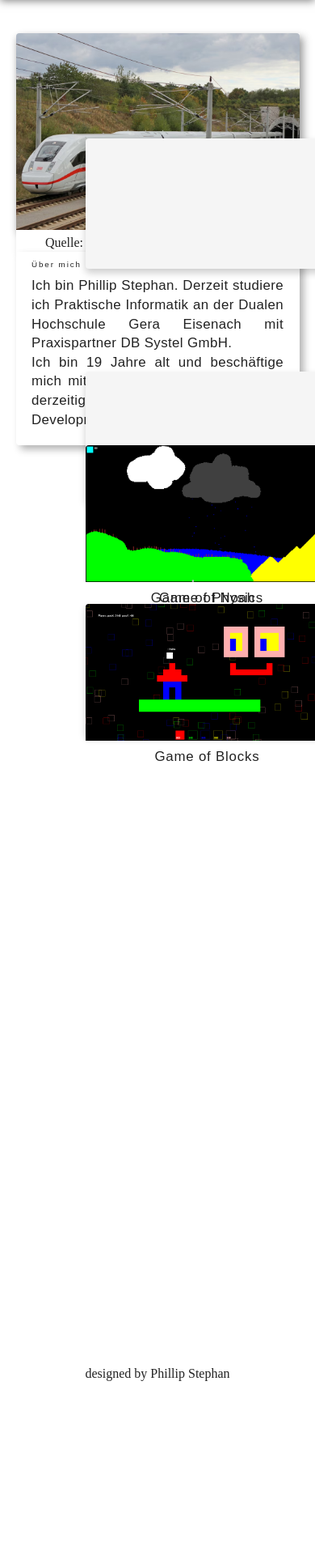
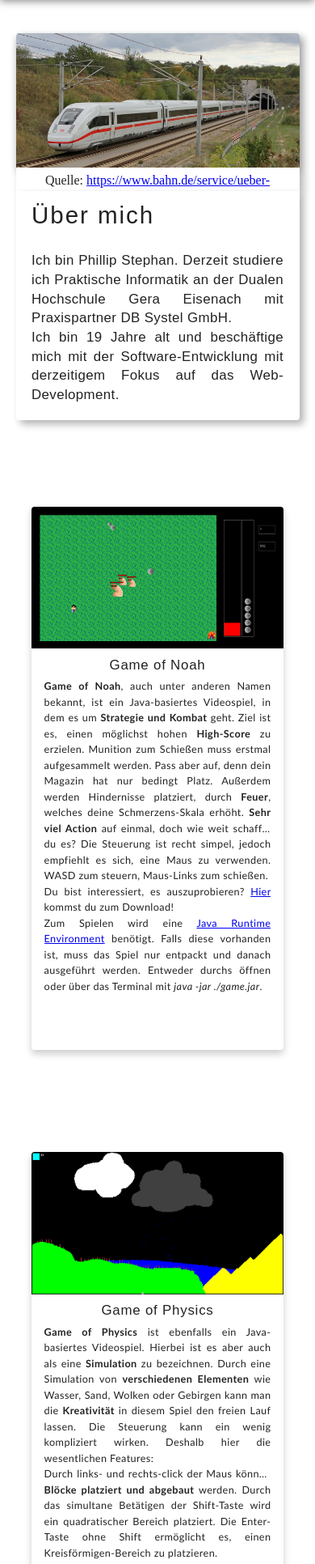
Before and after one commit to PhillipSteph/p-stephan.de, a website built with webpack: page index.html in a window 390 px wide. Shown: the part 68-2000 px from the top of the page at 81% size. Before the commit the page ends 1846 px from the top, so only its background shows below. Built offline with nearby package versions, Linux system fonts and the light colour scheme.

Commit message:
styling for mobile

```diff
--- a/css/index.css
+++ b/css/index.css
@@ -39,7 +39,7 @@ h1{
   float:left;
 }
 main{
-  height:calc(200vh);
+  height:auto;
   padding: calc(2vw);
   width:calc(90vw);
   margin-left:auto;
@@ -50,15 +50,22 @@ main{
 .reference{
   height: calc(12vh);
 }
+button.closethree{
+  background-color: transparent;
+  border-color: transparent;
+  display: none;
+}
 footer{
   height:calc(10vh);
   padding: calc(2vw);
-  width:calc(90vw);
+  box-sizing: border-box;
+  width:100%;
   margin-top: 5vh;
   margin-left:auto;
   margin-right:auto;
   background-color: #ffffff;
   text-align: center;
+  box-shadow: 0px 5px 10px rgba(0, 0, 0, 0.2);
 }
 body{
   margin: 0;
@@ -128,6 +135,7 @@ div.threeparts div.left{
   backdrop-filter: blur(0.7vw);
 }
 div.threeparts div.mid{
+  margin-top: 0;
   cursor:pointer;
   border-radius: calc(1vw);
   box-shadow: 0px 5px 10px rgba(0, 0, 0, 0.2);
@@ -166,7 +174,7 @@ div.threeparts div.right{
 }
 .text{
   width:90%;
-  height: 51%;
+  height: 52%;
   overflow:hidden;
   display: -webkit-box;
   -webkit-line-clamp: 10;
@@ -207,17 +215,17 @@ h2{
   }
   .imglefttextright{
     width:100%;
-    height:fit-content;
+    height:calc(40vh + 30vw);
   }
   .imgsquareleft{
     width:100%;
-    height:calc(32vh);
+    height:calc(50vw);
     float:left;
     box-shadow: 5px 5px 10px rgba(0, 0, 0, 0.3);
   }
   .textunderimage{
     padding-top: 5px;
-    height:10%;
+    height:15%;
     width: 100%;
     float:left;
     background-color: white;
@@ -225,7 +233,7 @@ h2{
   .imgsquareleft img{
     margin-bottom: 0;
     width: 100%; /* Adjust the width as needed */
-    height: 90%;/* Adjust the height as needed */
+    height: 85%;/* Adjust the height as needed */
     object-fit: cover;
     object-position: center;
     float: left;
@@ -250,7 +258,8 @@ h2{
     padding-top:1%;
     text-align: center;
     display: block;
-    width: calc(65vw);
+    width: calc(100vw);
+    height: fit-content;
     margin-bottom:5%;
   }
   h3{
@@ -259,36 +268,36 @@ h2{
     margin-bottom:calc(1.3vw);
   }
   h2{
-
+      font-size: calc(3.5vh);
   }
   div.threeparts div.left{
-    background-color: whitesmoke;
-    width:calc(77vw);
+    width:80%;
+    height: fit-content;
     left:5%;
     position:relative;
     padding-bottom:5%;
     transition:0.5s;
     margin-top:calc(15vh);
-    margin-left:10%;
+    margin-left:0%;
   }
   div.threeparts div.mid{
-    background-color: whitesmoke;
-    width:calc(77vw);
+    width:80%;
+    height: fit-content;
     left:5%;
     padding-bottom:5%;
     position:relative;
     transition:0.5s;
-    margin-left:10%;
+    margin-left:0%;
     margin-top:calc(15vh);
   }
   div.threeparts div.right{
-    background-color: whitesmoke;
-    width:calc(77vw);
+    width:80%;
+    height: fit-content;
     left:5%;
     padding-bottom:5%;
     position:relative;
     transition:0.5s;
-    margin-left:10%;
+    margin-left:0%;
     margin-top:calc(15vh);
   }
   .orgimg{
@@ -304,7 +313,7 @@ h2{
   }
   .text{
     width:90%;
-    height: 51%;
+    height: calc(52vh);
     overflow:hidden;
   }
   div.threeparts div.text{
--- a/css/style.css
+++ b/css/style.css
@@ -3,32 +3,7 @@ html {
   font-size: 1em;
   line-height: 1.4;
 }
-button{
-  padding:8px;
-  font-size: 16px;
-  background-color: #d6d6d6;
-  border-color: white;
-  border-radius:6px;
-  border-width:2px;
-  transition: 0.2s;
-  &.closethree{
-    display: none;
-    padding:8px;
-    border-radius: 0;
-    background-color: transparent;
-    border-color: transparent;
-    border-width: 0;
-    width: calc(2vw);
-    height: calc(2vw);
-    color: darkslategray;
-    transition: 0.2s;
-  }
-}
-button:hover{
-  background-color: #ececec;
-  border-color: white;
-  cursor:pointer;
-}
+
 ::-moz-selection {
   background: #b3d4fc;
   text-shadow: none;
--- a/index.html
+++ b/index.html
@@ -55,35 +55,57 @@
     <div class="threeparts" id="MAIN1">
       <div id="ml"></div>
       <div onclick="threeopen(1)" id="main1left" class="left">
-        <button class="closethree" id="closeleft">-</button>
+        <button class="closethree" id="closeleft"></button>
         <img rel="prefetch" class="orgimg"  id="thgimg1" src="img/noah.png">
         <h3>Game of Noah</h3>
         <div class="text">
           <p1>
-            Game of Noah, auch unter anderen Namen bekannt, ist ein Java-basiertes Videospiel, in dem es um Strategie und Kombat geht.
-            Ziel ist es, einen möglichst hohen High-Score zu erzielen. Wie weit schaffst du es? Die Steuerung ist recht simpel, jedoch empfiehlt es sich,
+            <b>Game of Noah</b>, auch unter anderen Namen bekannt, ist ein Java-basiertes Videospiel, in dem es um <b>Strategie und Kombat</b> geht.
+            Ziel ist es, einen möglichst hohen <b>High-Score</b> zu erzielen. Munition zum Schießen muss erstmal aufgesammelt werden. Pass aber auf,
+            denn dein Magazin hat nur bedingt Platz. Außerdem werden Hindernisse platziert, durch <b>Feuer</b>, welches deine Schmerzens-Skala erhöht.
+            <b>Sehr viel Action</b> auf einmal, doch wie weit schaffst du es? Die Steuerung ist recht simpel, jedoch empfiehlt es sich,
             eine Maus zu verwenden. WASD zum steuern, Maus-Links zum schießen.<br>
-            Du bist interessiert, es auszuprobieren? <a href="download/noah">Hier</a> kommst du zum Download
+            Du bist interessiert, es auszuprobieren? <a href="download/Noah.zip">Hier</a> kommst du zum Download!<br>
+            Zum Spielen wird eine <a href="https://www.java.com/de/download/manual.jsp">Java Runtime Environment</a> benötigt. Falls diese vorhanden ist, muss das Spiel nur entpackt
+            und danach ausgeführt werden. Entweder durchs öffnen oder über das Terminal mit <i>java -jar ./game.jar</i>.
             </a>
           </p1>
         </div>
       </div>
       <div id="mm"></div>
       <div onclick="threeopen(2)"id="main1mid"class="mid">
-        <button class="closethree" id="closemid">-</button>
+        <button class="closethree" id="closemid"></button>
         <img rel="prefetch" class="orgimg"  id="thgimg2" src="img/physics.png">
         <h3>Game of Physics</h3>
         <div class="text">
           <p1>
+            <b>Game of Physics</b> ist ebenfalls ein Java-basiertes Videospiel. Hierbei ist es aber auch als eine <b>Simulation</b> zu bezeichnen.
+            Durch eine Simulation von <b>verschiedenen Elementen</b> wie Wasser, Sand, Wolken oder Gebirgen kann man die <b>Kreativität</b> in diesem Spiel den freien Lauf lassen.
+            Die Steuerung kann ein wenig kompliziert wirken. Deshalb hier die wesentlichen Features:<br>
+            Durch links- und rechts-click der Maus können <b>Blöcke platziert und abgebaut</b> werden. Durch das simultane Betätigen der Shift-Taste wird ein quadratischer Bereich platziert.
+            Die Enter-Taste ohne Shift ermöglicht es, einen Kreisförmigen-Bereich zu platzieren.<br>
+            Probier die <b>Simulation</b> doch einfach mal selber aus. <a href="download/Physics.jar">Hier</a> findest du den Download!<br>
+            Zum Spielen wird eine <a href="https://www.java.com/de/download/manual.jsp">Java Runtime Environment</a> benötigt. Falls diese vorhanden ist, muss das Spiel nur ausgeführt werden.
+            Entweder durchs öffnen oder über das Terminal mit <i>java -jar ./Physics.jar</i>.
           </p1>
         </div>
       </div>
       <div id="mr"></div>
       <div onclick="threeopen(3)"id="main1right" class="right">
-        <button class="closethree" id="closeright">-</button>
+        <button class="closethree" id="closeright"></button>
         <img rel="prefetch" class="orgimg" id="thgimg3" src="img/game.png">
         <h3>Game of Blocks</h3>
         <div class="text">
+          <p1>
+            Game of Blocks ist ein <b>Sandbox-Spiel</b>, welches auch mit Java programmiert wurde. Auch hier ist die <b>Kreativität</b> der größte Faktor des Spiels.
+            <b>Sammle Material</b>, um eigene Kreationen zu erschaffen. Baue ein Haus, baue Personen oder kreiere dein eigenes <b>Pixelart</b>!
+            <b>Besonderheit</b> dieses Spiels ist es, dass es im Gegensatz zu den anderen Spielen eine <b>Multiplayer-Funktion</b> anbietet. Kreiere Kunst, chatte mit der Chat-Funktion
+            oder erkunde andere Bauten, <b>zusammen mit Anderen</b>!
+            <b>Platzieren und Löschen</b> von Blöcken, schaffst du mit der Enter-, sowie der Backspace-Taste. Laufen mit WASD, Chatten mit Space, Rennen mit Shift und Schleichen mit Strg.
+            Bist du interessiert? Dann probier es doch selber aus! <a href="download/game.jar">Hier</a> findest du den Download!<br>
+            Zum Spielen wird eine <a href="https://www.java.com/de/download/manual.jsp">Java Runtime Environment</a> benötigt. Falls diese vorhanden ist, muss das Spiel nur ausgeführt werden.
+            Entweder durchs öffnen oder über das Terminal mit <i>java -jar ./game.jar</i>.
+          </p1>
         </div>
       </div>
     </div>
```
Also changed, not shown: 4 other files.
